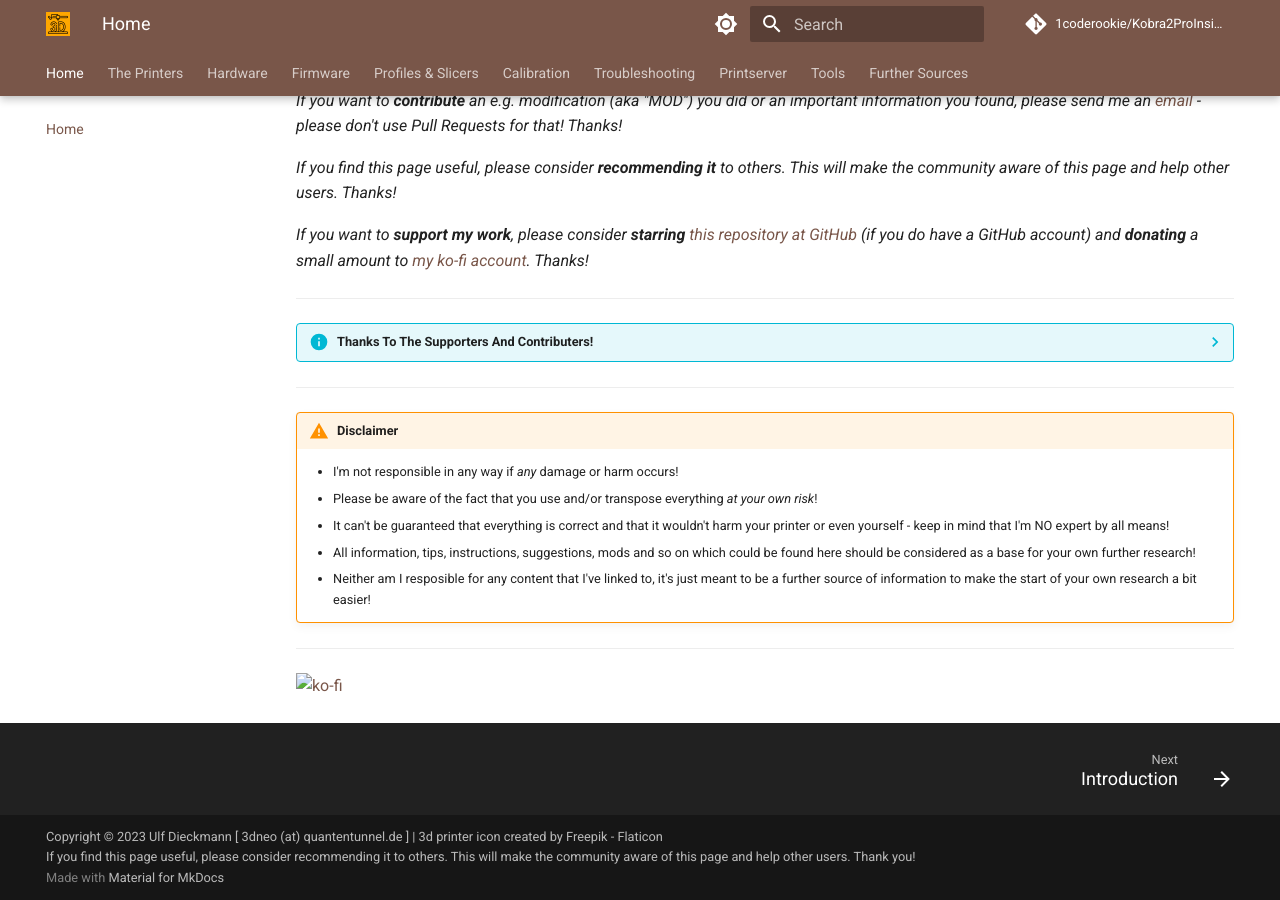
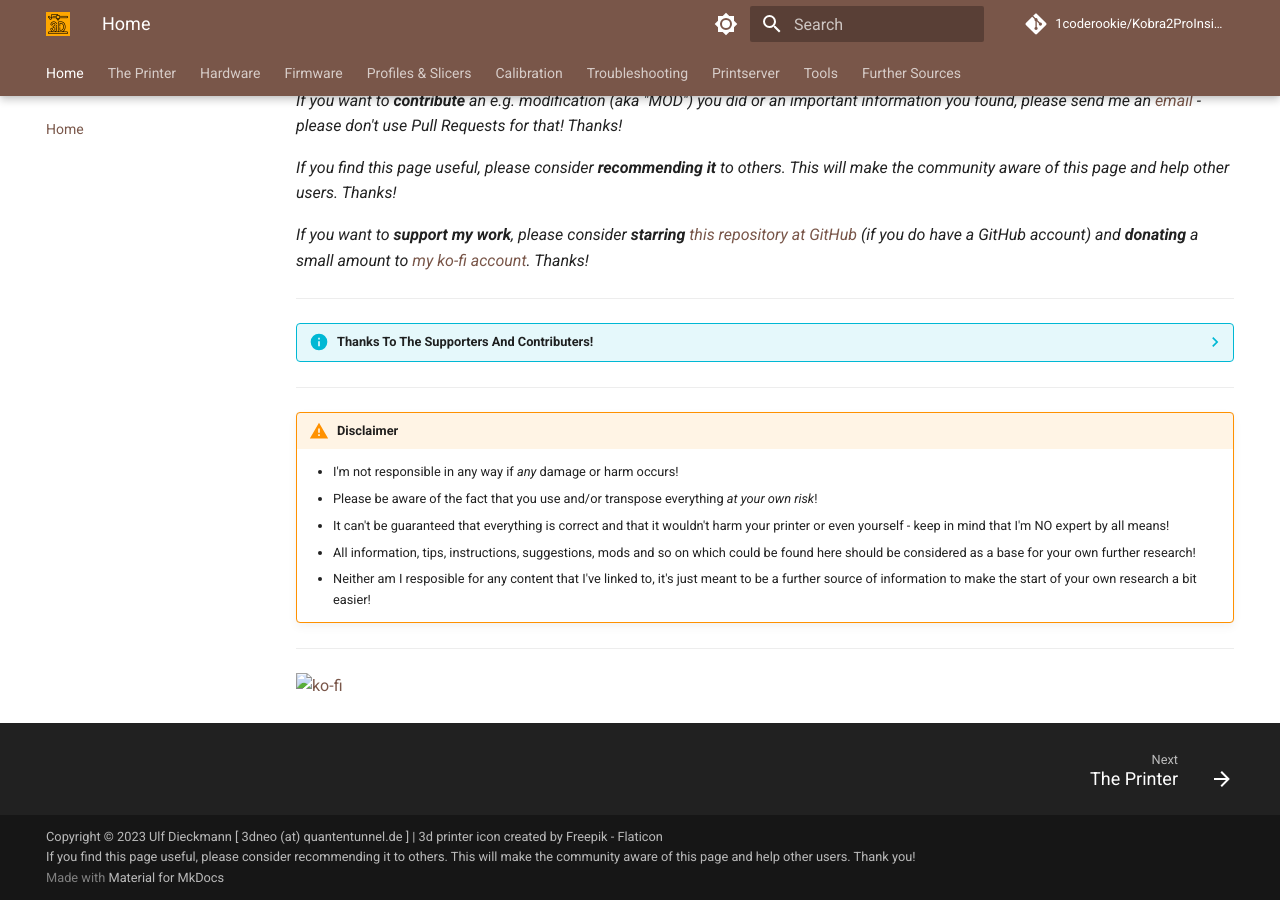
Before and after one commit to 1coderookie/Kobra2ProInsights, an MkDocs documentation site: the page built from docs/index.md, in a window 1280 px wide and 900 px high, scrolled down 1080 px. Built offline with MkDocs 1.6.1 and Material for MkDocs 9.7.7, drawn with Linux system fonts in a browser that asks for light colours; comment, search, counter and statistics services are not loaded.

Commit message:
Update mkdocs.yml

```diff
--- a/mkdocs.yml
+++ b/mkdocs.yml
@@ -125,7 +125,7 @@ markdown_extensions:
 # Page tree / navigation
 nav:
   - Home: 'index.md'
-  - The Printers: 'printers.md'
+  - The Printer: 'printer.md'
   - Hardware:
     - Introduction: 'hardware/hw_index.md'
     - Frame: 'hardware/frame.md'
```
